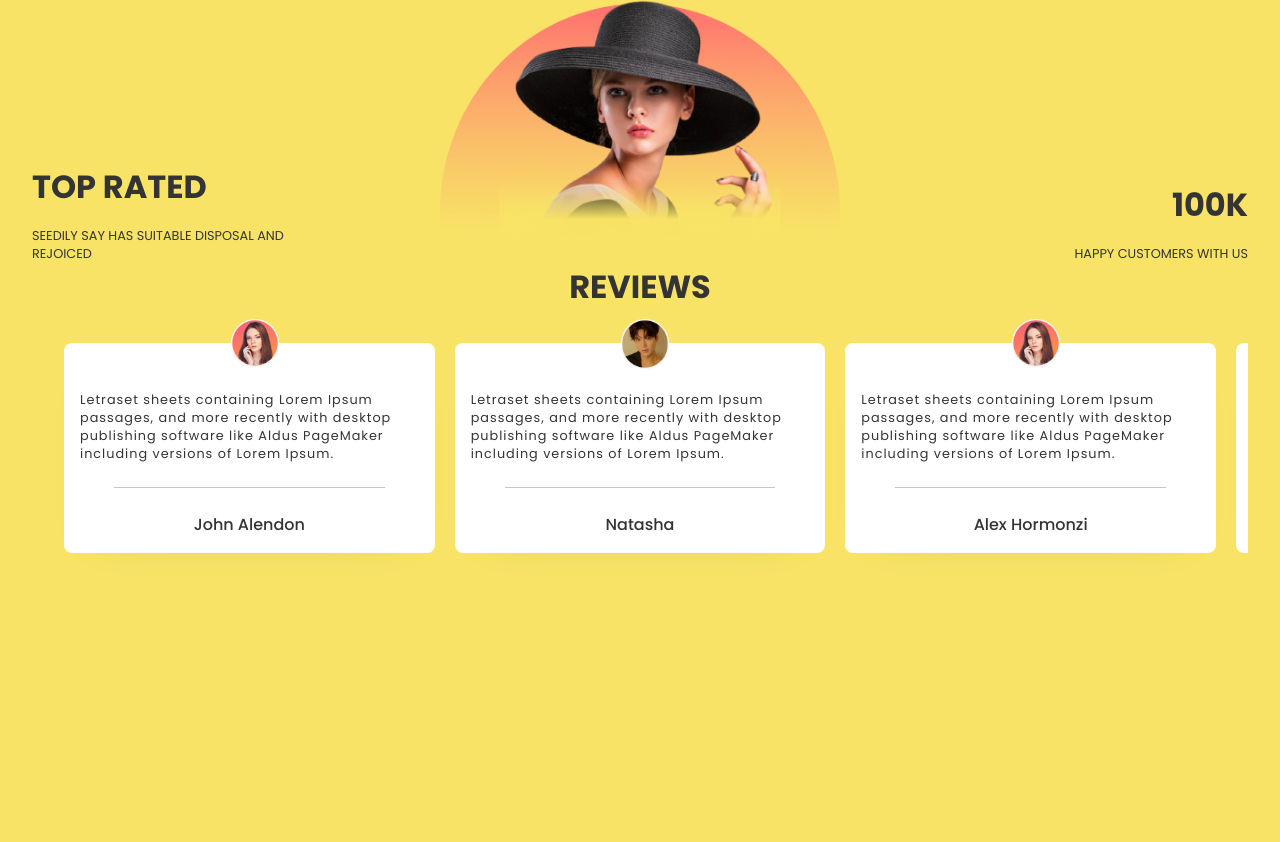
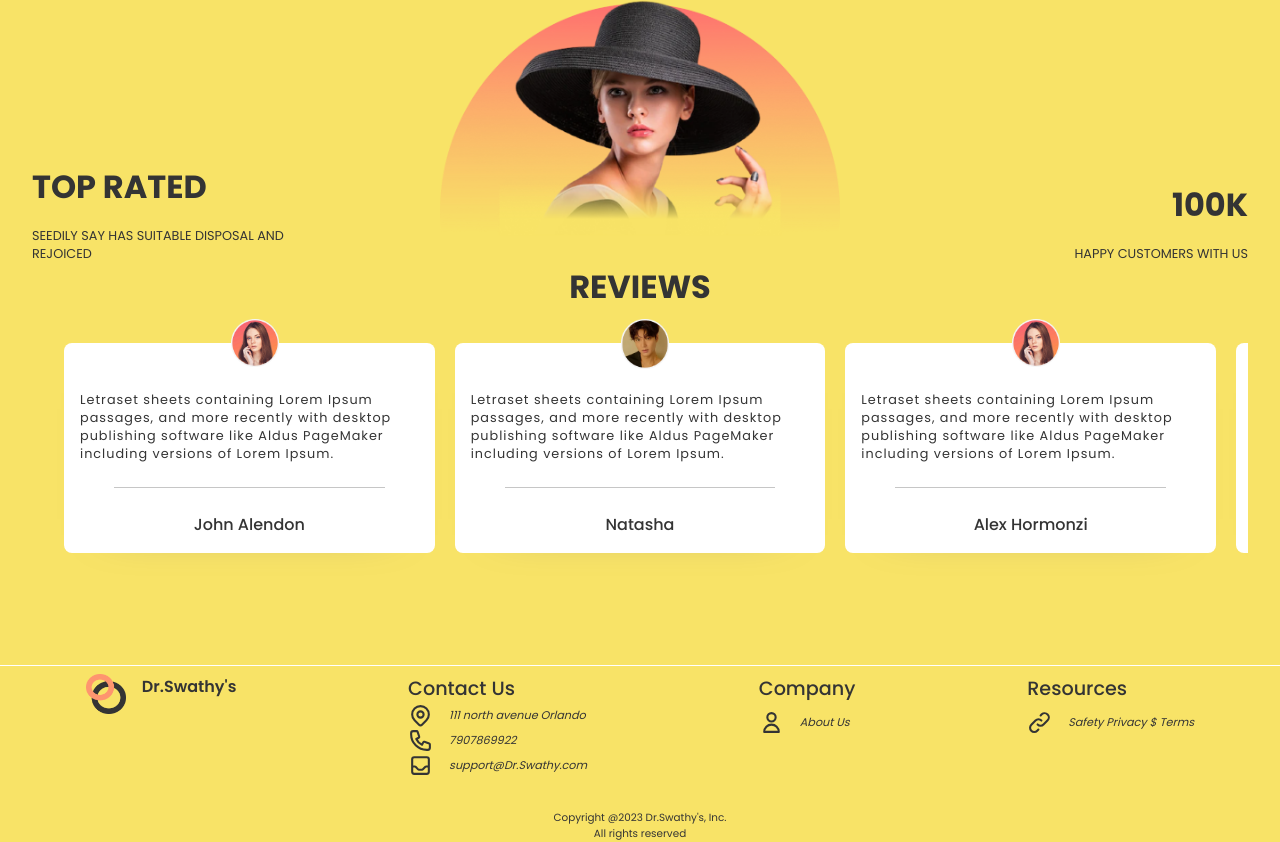
Before and after one commit to Sujith175/Cosmetics-E-commerce-Front-End, a React (Create React App) app: page / in a window 1280 px wide. Shown: the part 1790-2632 px from the top of the page. Before the commit the page ends 2439 px from the top, so only its background shows below. Built offline with nearby package versions, Linux system fonts and the light colour scheme.

Commit message:
feat:footer

```diff
--- a/src/App.js
+++ b/src/App.js
@@ -1,4 +1,5 @@
 import "./App.css";
+import Footer from "./Components/Footer/Footer";
 import Header from "./Components/Header/Header";
 import Hero from "./Components/Hero/Hero";
 import Products from "./Components/Products/Products";
@@ -15,6 +16,7 @@
       <Virtual />
       <Products />
       <Testimonials />
+      <Footer />
     </div>
   );
 }
--- /dev/null
+++ b/src/Components/Footer/Footer.jsx
@@ -0,0 +1,75 @@
+import React from "react";
+import css from "./Footer.module.css";
+import {
+  InboxIcon,
+  PhoneIcon,
+  LocationMarkerIcon,
+  LoginIcon,
+  UsersIcon,
+  LinkIcon,
+  UserIcon,
+} from "@heroicons/react/outline";
+import Logo from "../../assets/logo.png";
+const Footer = () => {
+  return (
+    <div className={css.cFooterWrapper}>
+      <hr />
+      <div className={css.cFooter}>
+        <div className={css.clogo}>
+          <img src={Logo} alt="" />
+          <span>Dr.Swathy's</span>
+        </div>
+        <div className={css.block}>
+          <div className={css.detail}>
+            <span>Contact Us</span>
+            <span className={css.pngLine}>
+              <LocationMarkerIcon className={css.icon} />
+              <span>111 north avenue Orlando</span>
+            </span>
+            <span className={css.pngLine}>
+              {""}
+              <PhoneIcon className={css.icon} />
+              <a href="tel:+917907869922">7907869922</a>
+            </span>
+            <span className={css.pngLine}>
+              {""}
+              <InboxIcon className={css.icon} />
+              <a href="mailto:sujithkumar.sk175@gmail.com">
+                support@Dr.Swathy.com
+              </a>
+            </span>
+          </div>
+        </div>
+
+        <div className={css.block}>
+          <div className={css.detail}>
+            <span>Company</span>
+            <span className={css.pngLine}>
+              <UserIcon className={css.icon} />
+              <a href="/about">
+                <p>About Us</p>
+              </a>
+            </span>
+          </div>
+        </div>
+
+        <div className={css.block}>
+          <div className={css.detail}>
+            <span>Resources</span>
+            <span className={css.pngLine}>
+              <LinkIcon className={css.icon} />
+
+              <p>Safety Privacy $ Terms</p>
+            </span>
+          </div>
+        </div>
+      </div>
+      <div className={css.copyRight}>
+        <span>Copyright @2023 Dr.Swathy's, Inc.</span>
+        <span>All rights reserved</span>
+      </div>
+    </div>
+  );
+};
+
+export default Footer;
--- /dev/null
+++ b/src/Components/Footer/Footer.module.css
@@ -0,0 +1,67 @@
+.cfooterWrapper {
+  width: 100%;
+  margin-top: 5rem;
+}
+.cFooterWrapper > hr {
+  width: 100%;
+  height: 1px;
+  border: none;
+  background: white;
+  margin-top: 1rem;
+}
+.cFooter {
+  display: flex;
+  width: 100%;
+  justify-content: space-around;
+}
+.clogo {
+  display: flex;
+  align-items: flex-start;
+  gap: 1rem;
+}
+.clogo > img {
+  width: 2.5rem;
+  height: 2.5rem;
+}
+.clogo > span {
+  font-weight: 600;
+  font-size: 1rem;
+}
+.block {
+  display: flex;
+  flex-direction: column;
+  gap: 1rem;
+  max-width: 12rem;
+}
+.detail {
+  display: flex;
+  flex-direction: column;
+  width: inherit;
+  font-size: 0.7rem;
+  font-style: italic;
+}
+.detail > span:nth-of-type(1) {
+  font-weight: 500;
+  font-style: normal;
+  font-size: 1.2rem;
+}
+.pngLine:hover {
+  cursor: pointer;
+}
+.pngLine {
+  display: flex;
+  gap: 1rem;
+  align-items: center;
+}
+.icon {
+  width: 25px;
+}
+
+.copyRight {
+  display: flex;
+  flex-direction: column;
+  width: 100%;
+  text-align: center;
+  font-size: 0.65rem;
+  margin-top: 2rem;
+}
--- a/src/Components/Hero/Hero.jsx
+++ b/src/Components/Hero/Hero.jsx
@@ -1,10 +1,11 @@
 import React from "react";
 import css from "./Hero.module.css";
 import heroImg from "../../assets/hero.png";
-
+import { motion } from "framer-motion";
 import { BsArrowRight } from "react-icons/bs";
 import { RiShoppingBagFill } from "react-icons/ri";
 const Hero = () => {
+  const transition = { duration: 2, type: "spring" };
   return (
     <div className={css.container}>
       {/*left side */}
@@ -20,9 +21,30 @@
 
       {/*middle side hero image */}
       <div className={css.wrapper}>
-        <div className={css.blueCircle}></div>
-        <img src={heroImg} alt="" width={600} />
-        <div className={css.cart2}>
+        {/*blue circle animation */}
+        <motion.div
+          initial={{ bottom: "2rem" }}
+          whileInView={{ bottom: "0rem" }}
+          transition={transition}
+          className={css.blueCircle}
+        ></motion.div>
+        {/* hero Image animation */}
+        <motion.img
+          transition={transition}
+          initial={{ bottom: "-2rem" }}
+          whileInView={{ bottom: "0rem" }}
+          src={heroImg}
+          alt=""
+          width={600}
+        />
+
+        {/* card div animation*/}
+        <motion.div
+          transition={transition}
+          initial={{ right: "4%" }}
+          whileInView={{ right: "2%" }}
+          className={css.cart2}
+        >
           <RiShoppingBagFill />
           <div className={css.signup}>
             <span>Best SignUp Offers</span>
@@ -30,7 +52,7 @@
               <BsArrowRight />
             </div>
           </div>
-        </div>
+        </motion.div>
       </div>
       {/*right side */}
       <div className={css.h_sides}>
```
